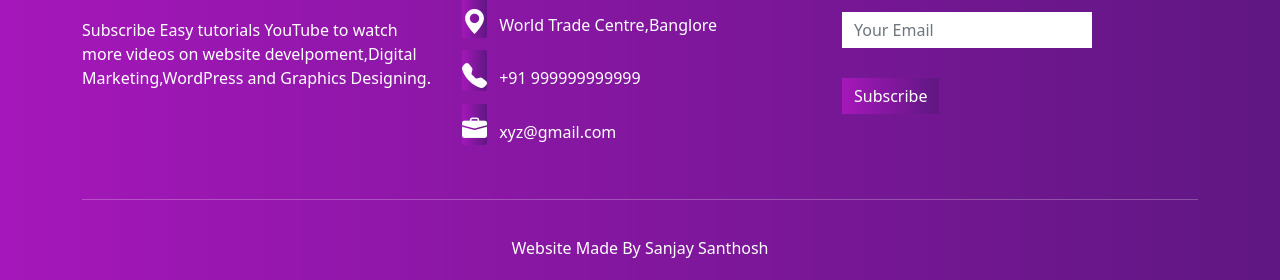
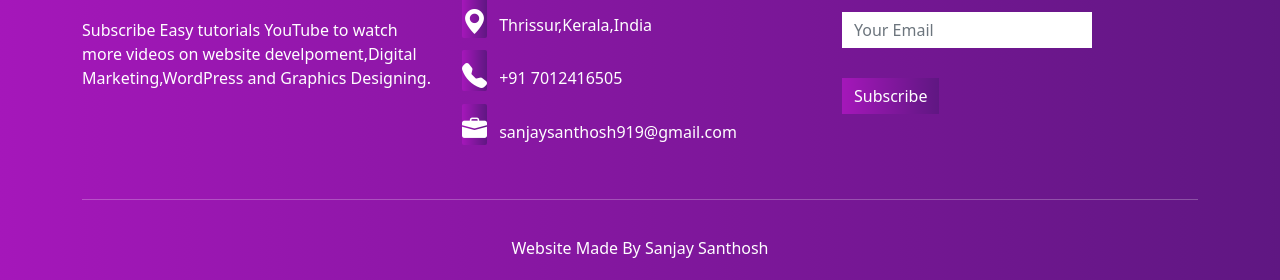
Before and after one commit to Sanjay9745/ClassicWebsite, a plain HTML site: page index.html in a window 1280 px wide. Shown: the part 2691-2971 px from the top of the page. Drawn offline with nearby package versions, Linux system fonts and the light colour scheme.

Commit message:
email changed

```diff
--- a/index.html
+++ b/index.html
@@ -154,9 +154,9 @@
       </div>
       <div class="col-md-4 footer-box">
         <p><b>CONTACT US</b></p>
-        <P><i class="bi bi-geo-alt-fill"></i> World Trade Centre,Banglore</P>
-        <p><i class="bi bi-telephone-fill"></i> +91 999999999999</p>
-        <p><i class="bi bi-briefcase-fill"></i> xyz@gmail.com</p>
+        <P><i class="bi bi-geo-alt-fill"></i> Thrissur,Kerala,India</P>
+        <p><i class="bi bi-telephone-fill"></i> +91 7012416505</p>
+        <p><i class="bi bi-briefcase-fill"></i> sanjaysanthosh919@gmail.com</p>
 
       </div>
       <div class="col-md-4 footer-box">
```
